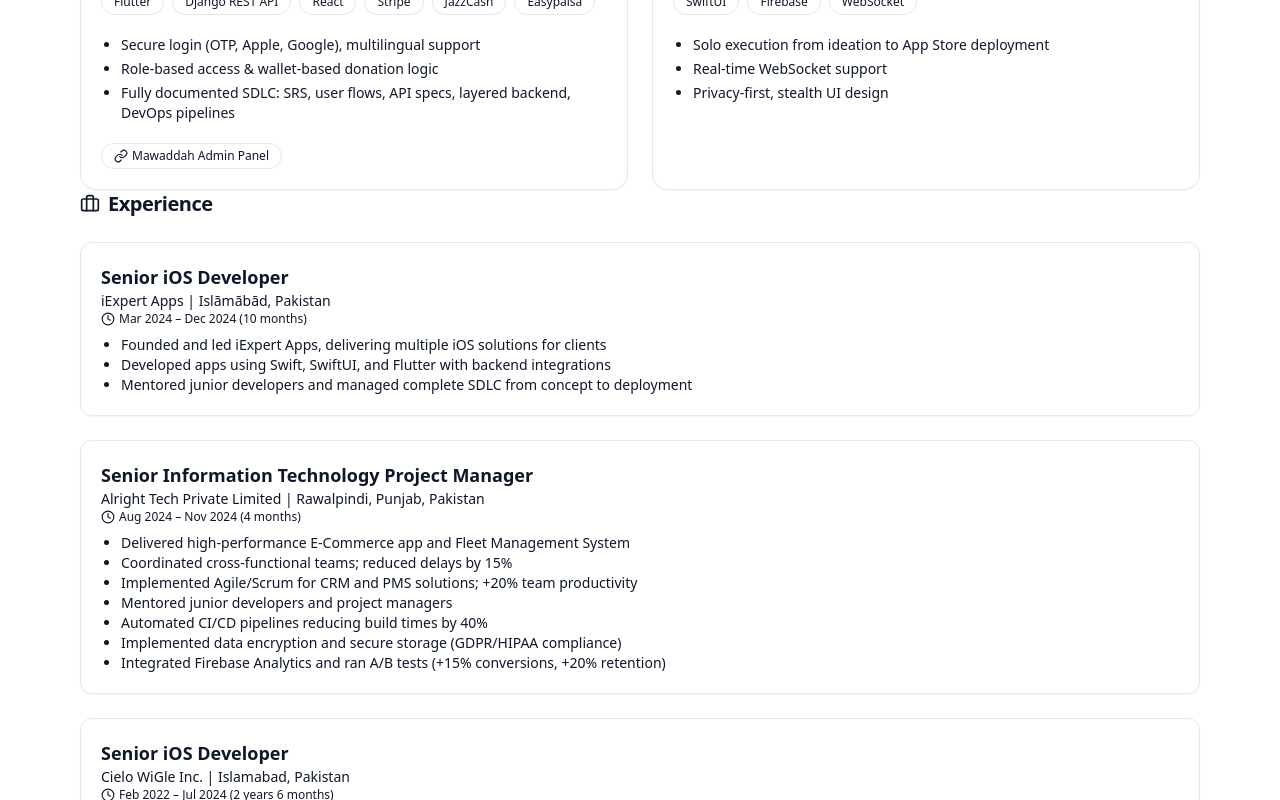
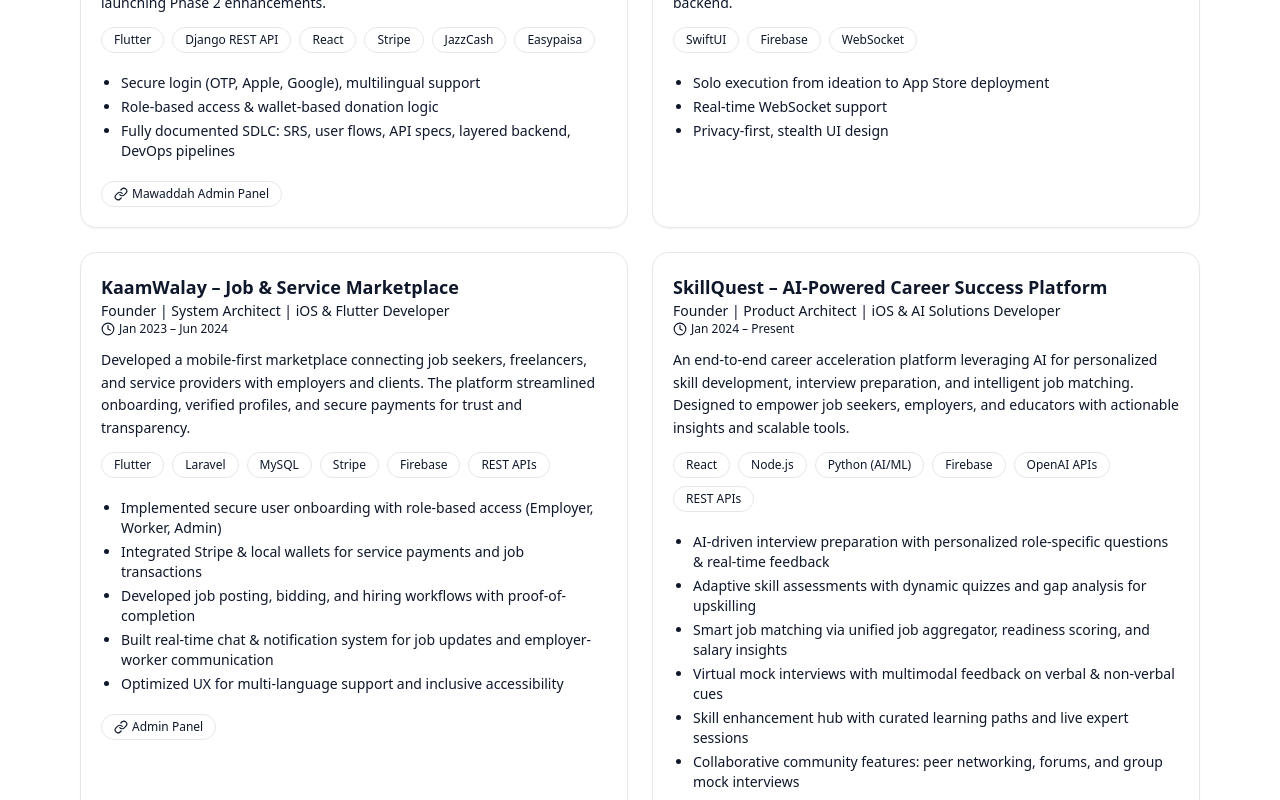
Before and after one commit to iexpertapps/zia-portfolio-react-vite, a React (Vite) app: page / in a window 1280 px wide. Shown: the part 2000-2800 px from the top of the page. Built offline with nearby package versions, Linux system fonts and the light colour scheme.

Commit message:
"eat: add personal projects SkillQuest and KaamWalay with summaries, tech stack, and highlights

```diff
--- a/src/components/Portfolio.jsx
+++ b/src/components/Portfolio.jsx
@@ -140,6 +140,50 @@ const personalProjects = [
     ],
     links: [],
   },
+  {
+  title: "KaamWalay – Job & Service Marketplace",
+  role: "Founder | System Architect | iOS & Flutter Developer",
+  period: "Jan 2023 – Jun 2024",
+  summary:
+    "Developed a mobile-first marketplace connecting job seekers, freelancers, and service providers with employers and clients. The platform streamlined onboarding, verified profiles, and secure payments for trust and transparency.",
+  stack: ["Flutter", "Laravel", "MySQL", "Stripe", "Firebase", "REST APIs"],
+  highlights: [
+    "Implemented secure user onboarding with role-based access (Employer, Worker, Admin)",
+    "Integrated Stripe & local wallets for service payments and job transactions",
+    "Developed job posting, bidding, and hiring workflows with proof-of-completion",
+    "Built real-time chat & notification system for job updates and employer-worker communication",
+    "Optimized UX for multi-language support and inclusive accessibility"
+  ],
+  links: [
+    {
+      label: "Admin Panel",
+      url: "https://kaamwalay-admin.vercel.app/login"
+    }
+  ],
+},
+{
+  title: "SkillQuest – AI-Powered Career Success Platform",
+  role: "Founder | Product Architect | iOS & AI Solutions Developer",
+  period: "Jan 2024 – Present",
+  summary:
+    "An end-to-end career acceleration platform leveraging AI for personalized skill development, interview preparation, and intelligent job matching. Designed to empower job seekers, employers, and educators with actionable insights and scalable tools.",
+  stack: ["React", "Node.js", "Python (AI/ML)", "Firebase", "OpenAI APIs", "REST APIs"],
+  highlights: [
+    "AI-driven interview preparation with personalized role-specific questions & real-time feedback",
+    "Adaptive skill assessments with dynamic quizzes and gap analysis for upskilling",
+    "Smart job matching via unified job aggregator, readiness scoring, and salary insights",
+    "Virtual mock interviews with multimodal feedback on verbal & non-verbal cues",
+    "Skill enhancement hub with curated learning paths and live expert sessions",
+    "Collaborative community features: peer networking, forums, and group mock interviews"
+  ],
+  links: [
+    {
+      label: "SkillQuest Web Platform",
+      url: "https://skillquest.ai"
+    }
+  ],
+},
+
 ];
 
 const experienceSeed = [
```
